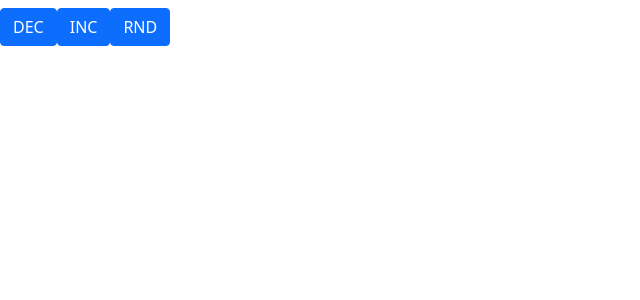
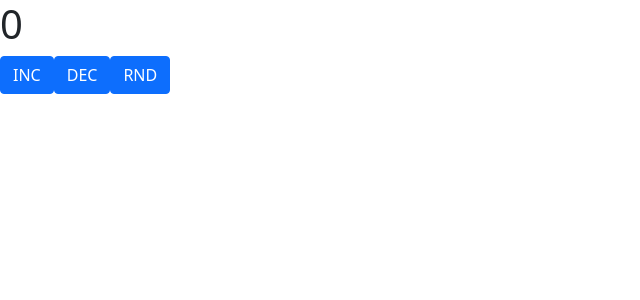
Before and after one commit to Alexander0908/some-practice, a React (Create React App) app in the folder 189-redux-prcatice/my-app/: page / in a window 1280 px wide. Shown: the top 300 px of the page, without its empty margins (0-640 px from the left). Built offline with nearby package versions, Linux system fonts and the light colour scheme.

Commit message:
mapStateToProps
mapStateToProps

```diff
--- a/189-redux-prcatice/my-app/src/actions.js
+++ b/189-redux-prcatice/my-app/src/actions.js
@@ -3,4 +3,4 @@
 //такая функция называется Action Creator
 export const inc = () => ({type: 'INC'});
 export const dec = () => ({type: 'DEC'});
-export const rnd = (value) => ({type: 'RND', payload: value});
+export const rnd = () => ({type: 'RND', payload: Math.floor(Math.random() * 10)});
--- a/189-redux-prcatice/my-app/src/components/Counter.js
+++ b/189-redux-prcatice/my-app/src/components/Counter.js
@@ -1,12 +1,27 @@
+import { connect } from "react-redux";
+import * as actions from '../actions';
+import { bindActionCreators } from "redux";
+import { act } from "react";
+
 const Counter = ({counter, inc, dec, rnd}) => {
     return (
         <div className="jumbotron">
             <h1 id="counter">{counter}</h1>
-            <button onClick={inc} className="btn btn-primary">DEC</button>
-            <button onClick={dec} className="btn btn-primary">INC</button>
+            <button onClick={inc} className="btn btn-primary">INC</button>
+            <button onClick={dec} className="btn btn-primary">DEC</button>
             <button onClick={rnd} className="btn btn-primary">RND</button>
         </div>
     )
 }
 
-export default Counter;
+const mapStateToProps = (state) => {
+    return {
+        counter: state.value
+    }
+}
+
+// const mapDispatchToProps = (dispatch) => {
+//     return bindActionCreators(actions, dispatch);
+// }
+
+export default connect(mapStateToProps, actions)(Counter);
```
